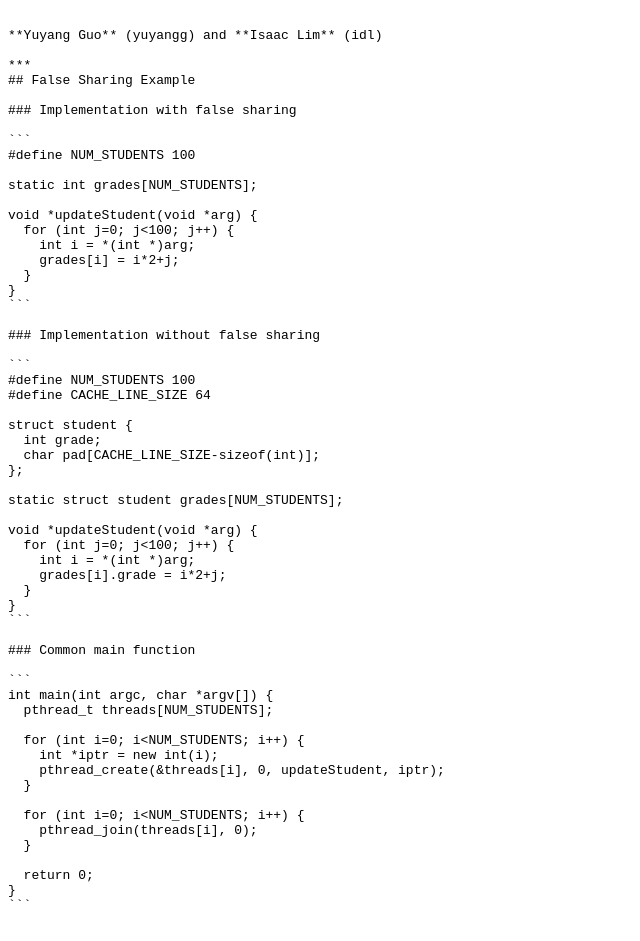
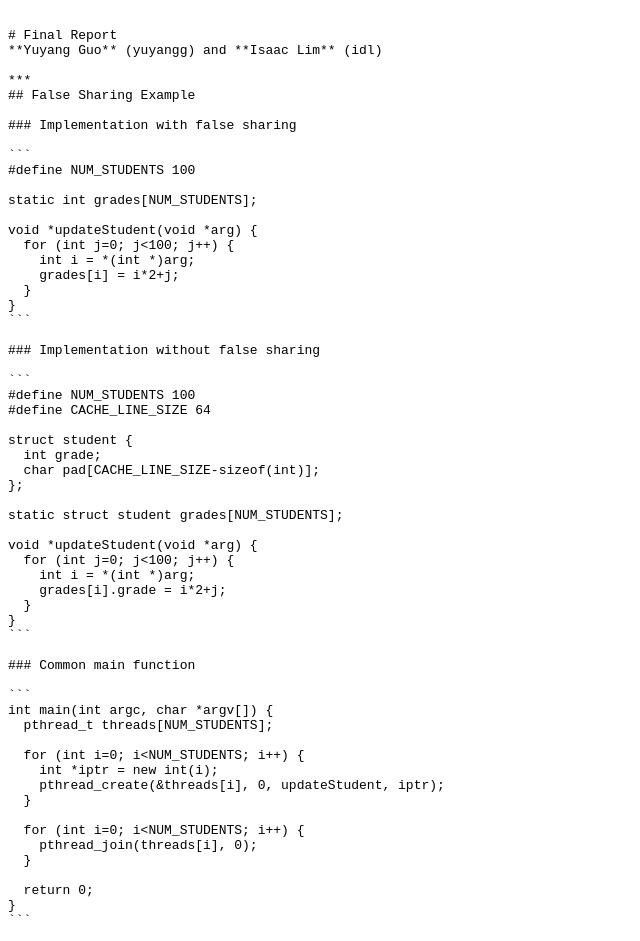
Before and after one commit to isaaclimdc/cachemulator, a plain HTML site: page falsesharing.html in a window 1280 px wide. Shown: the whole page, without its empty margins (0-640 px from the left). Drawn offline with nearby package versions, Linux system fonts and the light colour scheme; some packages are replaced by stand-ins of ours.

Commit message:
Index wording

```diff
--- a/falsesharing.html
+++ b/falsesharing.html
@@ -13,6 +13,7 @@
 </head>
 
 <body><xmp theme="simplex">
+# Final Report
 **Yuyang Guo** (yuyangg) and **Isaac Lim** (idl)
 
 ***
```
